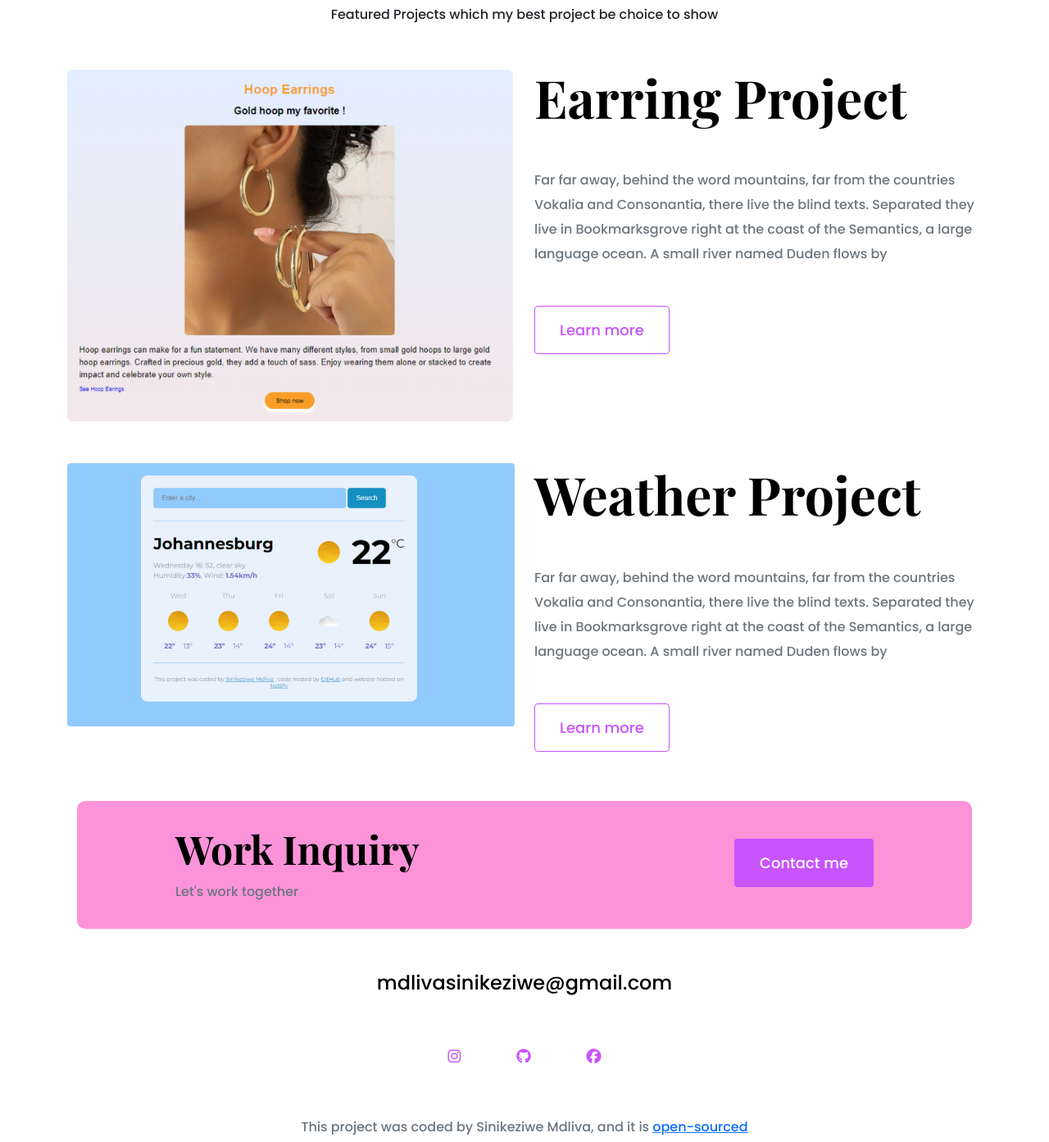
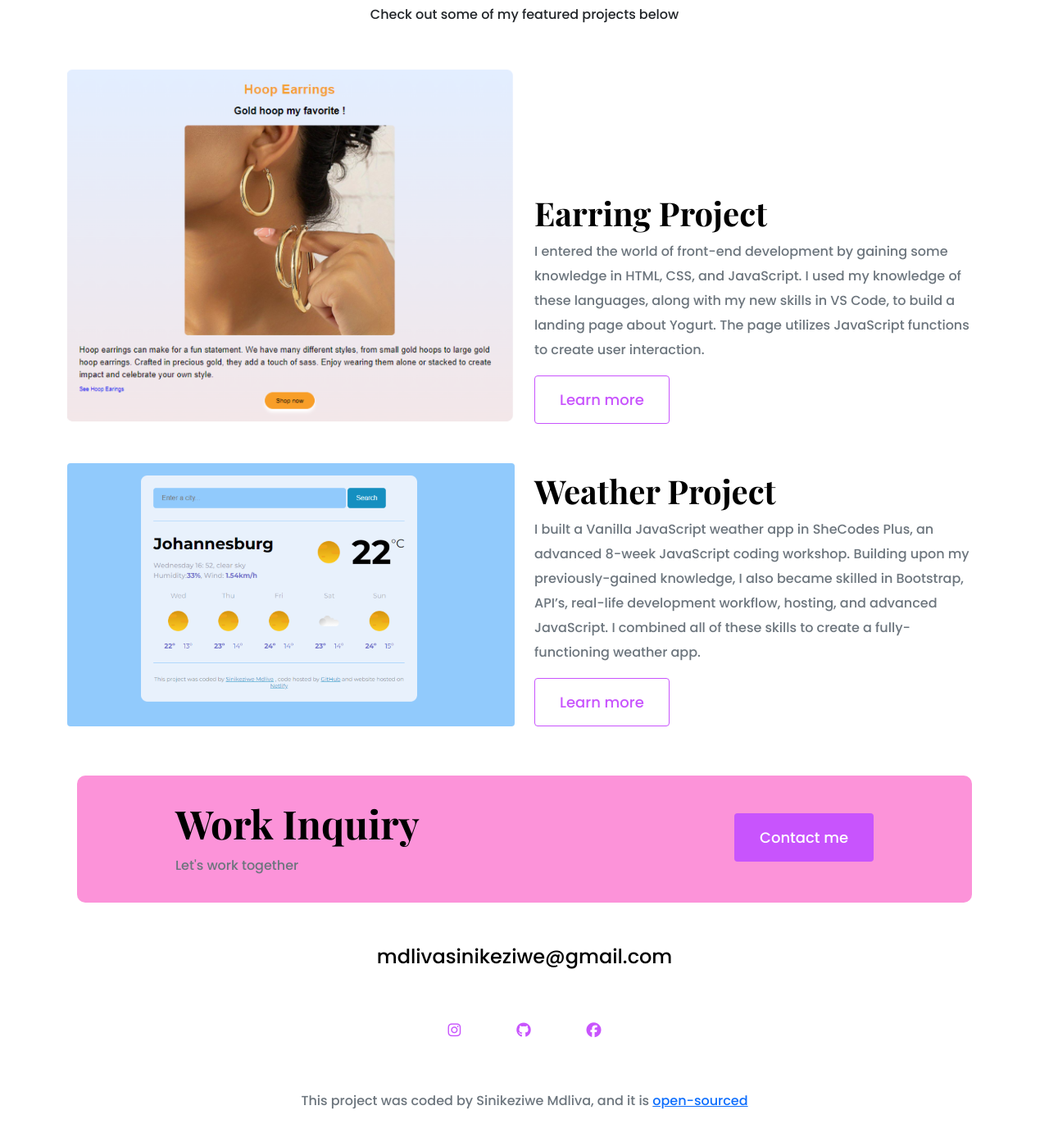
Before and after one commit to Sinikeziwe03/Portfolio-project, a plain HTML site: page index.html in a window 1280 px wide. Shown: the part 525-1918 px from the top of the page at 82% size. Drawn offline with nearby package versions, Linux system fonts and the light colour scheme.

Commit message:
doing touch ups

```diff
--- a/index.html
+++ b/index.html
@@ -4,7 +4,10 @@
     <meta charset="UTF-8" />
     <meta http-equiv="X-UA-Compatible" content="IE=edge" />
     <meta name="viewport" content="width=device-width, initial-scale=1.0" />
-    <meta name="description" content="Sinikeziwe is a front-end developer based in South Africa">
+    <meta
+      name="description"
+      content="Sinikeziwe is a front-end developer based in South Africa"
+    />
     <title>Front-end developer - Sinikeziwe Mdliva</title>
 
     <link
@@ -48,16 +51,28 @@
         <div class="collapse navbar-collapse" id="navbarNav">
           <ul class="navbar-nav">
             <li class="nav-item">
-              <a class="nav-link active" aria-current="page" href="/" title="Homepage">Home</a>
+              <a
+                class="nav-link active"
+                aria-current="page"
+                href="/"
+                title="Homepage"
+                >Home</a
+              >
             </li>
             <li class="nav-item">
-              <a class="nav-link" href="about.html" title="About Sinikeziwe">About</a>
+              <a class="nav-link" href="about.html" title="About Sinikeziwe"
+                >About</a
+              >
             </li>
             <li class="nav-item">
-              <a class="nav-link" href="work.html" title="Sinikeziwe's work">Work</a>
+              <a class="nav-link" href="work.html" title="Sinikeziwe's work"
+                >Work</a
+              >
             </li>
             <li class="nav-item">
-              <a class="nav-link" href="contact.html" title="Contact Sinikeziwe">Contact</a>
+              <a class="nav-link" href="contact.html" title="Contact Sinikeziwe"
+                >Contact</a
+              >
             </li>
           </ul>
         </div>
@@ -71,9 +86,7 @@
         <a href="contact.html" class="btn btn-branding">Contact me</a>
       </div>
     </div>
-    <p class="text-center m-5">
-      Featured Projects which my best project be choice to show
-    </p>
+    <p class="text-center m-5">Check out some of my featured projects below</p>
     <div class="container">
       <div class="row mb-5">
         <div class="col d-none d-lg-block">
@@ -85,12 +98,13 @@
         </div>
         <div class="col">
           <div class="project-description">
-            <h2 class="mb-5">Earring Project</h2>
-            <p class="mb-5 text-muted">
-              Far far away, behind the word mountains, far from the countries
-              Vokalia and Consonantia, there live the blind texts. Separated
-              they live in Bookmarksgrove right at the coast of the Semantics, a
-              large language ocean. A small river named Duden flows by
+            <h2>Earring Project</h2>
+            <p class="text-muted">
+              I entered the world of front-end development by gaining some
+              knowledge in HTML, CSS, and JavaScript. I used my knowledge of
+              these languages, along with my new skills in VS Code, to build a
+              landing page about Yogurt. The page utilizes JavaScript functions
+              to create user interaction.
             </p>
             <a href="work.html" class="btn btn-branding-outline">Learn more</a>
           </div>
@@ -106,39 +120,59 @@
         </div>
         <div class="col">
           <div class="project-description">
-            <h2 class="mb-5">Weather Project</h2>
-            <p class="mb-5 text-muted">
-              Far far away, behind the word mountains, far from the countries
-              Vokalia and Consonantia, there live the blind texts. Separated
-              they live in Bookmarksgrove right at the coast of the Semantics, a
-              large language ocean. A small river named Duden flows by
+            <h2 >Weather Project</h2>
+            <p class="text-muted">
+              I built a Vanilla JavaScript weather app in SheCodes Plus, an
+              advanced 8-week JavaScript coding workshop. Building upon my
+              previously-gained knowledge, I also became skilled in Bootstrap,
+              API’s, real-life development workflow, hosting, and advanced
+              JavaScript. I combined all of these skills to create a
+              fully-functioning weather app.
             </p>
             <a href="work.html" class="btn btn-branding-outline">Learn more</a>
           </div>
         </div>
       </div>
       <footer class="container">
-        <div class="contact-box d-flex justify-content-between mb-5 d-none d-md-flex">
+        <div
+          class="contact-box d-flex justify-content-between mb-5 d-none d-md-flex"
+        >
           <div>
-          <h3>Work Inquiry</h3>
-          <p class="text-muted">Let's work together</p>
+            <h3>Work Inquiry</h3>
+            <p class="text-muted">Let's work together</p>
           </div>
           <div>
-          <a href="" class="btn btn-branding mt-3"> Contact me </a>
+            <a href="contact.html" class="btn btn-branding mt-3">
+              Contact me
+            </a>
           </div>
         </div>
         <div class="d-flex justify-content-center mb-5">
-        <a href="mailto:mdlivasinikeziwe@gmail.com" class="email-link">
-          mdlivasinikeziwe@gmail.com</a
-        >
+          <a href="mailto:mdlivasinikeziwe@gmail.com" class="email-link">
+            mdlivasinikeziwe@gmail.com</a
+          >
         </div>
         <div class="social-links d-flex justify-content-center mb-5">
-          <a href="https://www.instagram.com/sinikeziwe_m" target="_blank"><i class="fab fa-instagram"></i></a>
-          <a href="https://www.github.com/sinikeziwe03" target="_blank"><i class="fab fa-github"></i></a>
-          <a href="https://www.https://www.facebook.com/yourdzoraremeler.mdliva" target="_blank"><i class="fab fa-facebook"></i></a>
+          <a href="https://www.instagram.com/sinikeziwe_m" target="_blank"
+            ><i class="fab fa-instagram"></i
+          ></a>
+          <a href="https://www.github.com/sinikeziwe03" target="_blank"
+            ><i class="fab fa-github"></i
+          ></a>
+          <a
+            href="https://www.facebook.com/yourdzoraremeler.mdliva/"
+            target="_blank"
+            ><i class="fab fa-facebook"></i
+          ></a>
         </div>
-        <p class="text-center text-muted mt-4">This project was coded by Sinikeziwe Mdliva, and it is
-          <a href="https://github.com/Sinikeziwe03/Portfolio-project.git"target="_blank" >open-sourced</a></p>
+        <p class="text-center text-muted mt-4">
+          This project was coded by Sinikeziwe Mdliva, and it is
+          <a
+            href="https://github.com/Sinikeziwe03/Portfolio-project.git"
+            target="_blank"
+            >open-sourced</a
+          >
+        </p>
       </footer>
     </div>
   </body>
--- a/styles.css
+++ b/styles.css
@@ -26,7 +26,7 @@ h1 {
 }
 
 h2 {
-  font-size: 64px;
+  font-size: 40px;
 }
 h3{
   font-size: 48px;
@@ -37,17 +37,6 @@ p {
   font-size: 16px;
   line-height: 30px;
 }
-nav{
-  background-color: grey;
-}
-.active{
-  color: var(--branding-color) !important;
-}
-.nav-item{
-padding: 0 10px;
-line-height: 14px;
-}
-
 .hero {
   background: var(--secondary-color);
   text-align: center;
@@ -90,6 +79,20 @@ line-height: 80px;
 .content p{
   font-size: 14px;
 }
+nav{
+  background-color: grey;
+}
+.active{
+  color: var(--branding-color) !important;
+}
+.nav-item{
+padding: 0 10px;
+line-height: 14px;
+}
+
+.row{
+  align-items: flex-end;
+}
 
 .btn-branding {
   background: var(--branding-color);
@@ -98,6 +101,10 @@ line-height: 80px;
   font-size: 18px;
   line-height: 27px;
   padding: 15px 30px;
+}
+.btn-branding-outline:hover{
+  background: var(--branding-color);
+  color: white;
 }
 
 .btn-branding-outline {
@@ -151,7 +158,7 @@ background: var(--branding-color);
   h2 {
     font-size: 44px;
   }
-  .about-section{
+  .content{
     text-align: center;
     padding: 0;
   }
```
Also changed, not shown: about.html (+27 -11 lines), contact.html (+6 -0 lines), work.html (+3 -3 lines).
